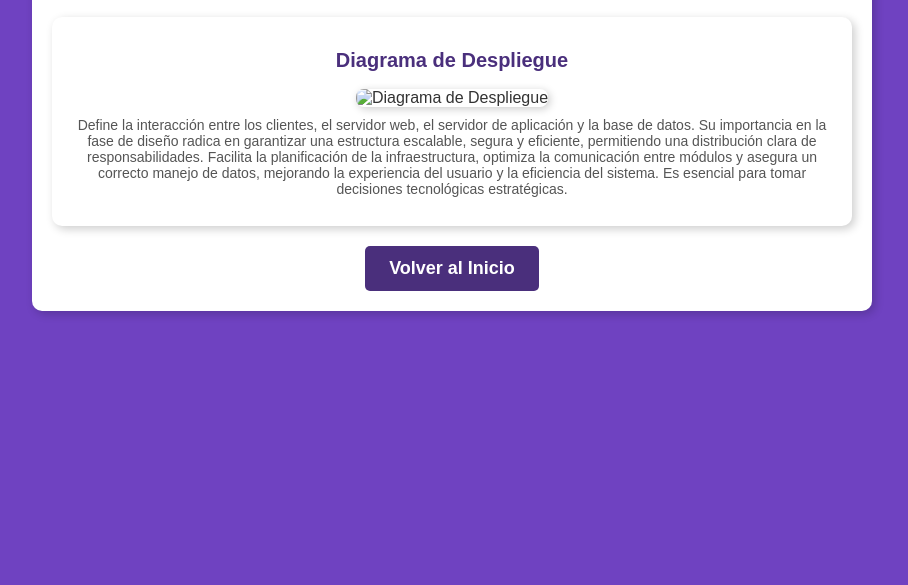
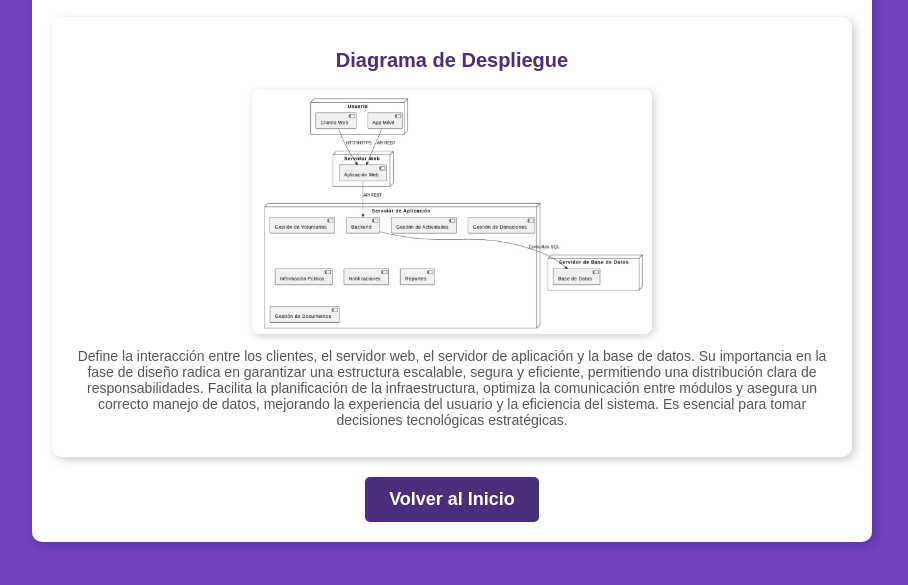
Before and after one commit to Oz4445/pagina-2.0, a plain HTML site: page fisica.html in a window 1280 px wide. Shown: the part 151-736 px from the top of the page, without its empty margins (188-1096 px from the left). Drawn offline with Linux system fonts and the light colour scheme.

Commit message:
Update fisica.html

```diff
--- a/fisica.html
+++ b/fisica.html
@@ -13,7 +13,7 @@
 
         <div class="diagram-section">
             <h2>Diagrama de Despliegue</h2>
-            <img src="imagenes/despliegue_fisico.jpg" alt="Diagrama de Despliegue" id="zoomable">
+            <img src="despliegue_fisico.jpg" alt="Diagrama de Despliegue" id="zoomable">
             <p>Define la interacción entre los clientes, el servidor web, el servidor de aplicación y la base de datos. Su importancia en la fase de diseño radica en garantizar una estructura escalable, segura y eficiente, permitiendo una distribución clara de responsabilidades. Facilita la planificación de la infraestructura, optimiza la comunicación entre módulos y asegura un correcto manejo de datos, mejorando la experiencia del usuario y la eficiencia del sistema. Es esencial para tomar decisiones tecnológicas estratégicas.
             </p>
         </div>
```
